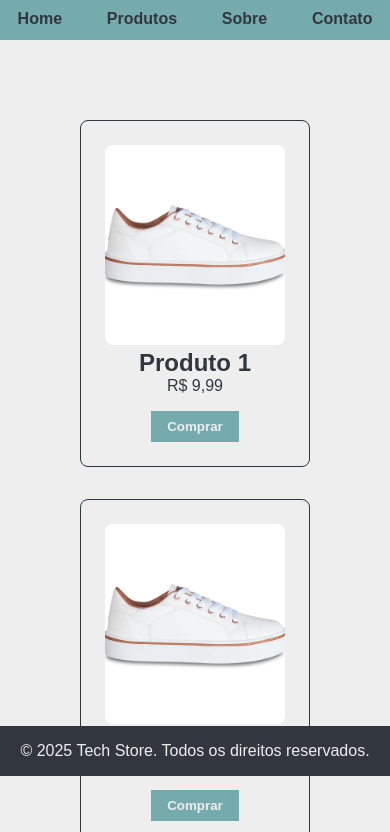
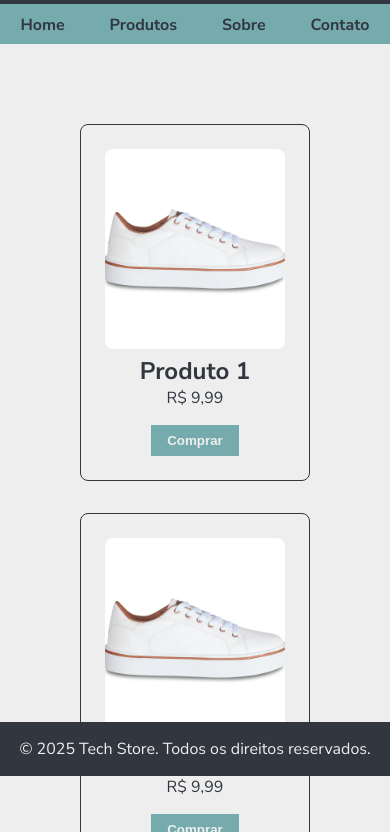
Before and after one commit to degrandelucas/TechStore-MBA-Eng_Software-USP, a plain HTML site: page index.html in a window 390 px wide. Shown: the part 68-900 px from the top of the page. Drawn offline with Linux system fonts and the light colour scheme.

Commit message:
incluindo position: fixed no footer e nova fonte Nunito Sans, importada do google fonts

```diff
--- a/style.css
+++ b/style.css
@@ -1,3 +1,5 @@
+@import url('https://fonts.googleapis.com/css2?family=Nunito+Sans:ital,opsz,wght@0,6..12,200..1000;1,6..12,200..1000&display=swap');
+
 :root {
     --cor-fundo: #EEEEEE;
     --cor-principal: #31363F;
@@ -8,12 +10,12 @@
     margin: 0;
     padding: 0;
     box-sizing: border-box;
-    font-family: Arial, Helvetica, sans-serif;
 }
 
 body {
     background-color: var(--cor-fundo);
     color: var(--cor-principal);
+    font-family: "Nunito Sans", sans-serif;
 }
 
 .container {
@@ -74,6 +76,7 @@ nav ul li a:hover {
     padding: 1.5rem;
     text-align: center;
     flex-direction: column;
+    width: calc(22%);
 }
 
 .card img{
@@ -110,5 +113,30 @@ footer{
     text-align: center;
     width: 100%;
     bottom: 0;
-    position: absolute;
+    position: fixed;
 }
+
+@media (max-width: 1024px) {
+    .card{
+        width: calc(33%);
+    }
+
+}
+
+@media (max-width: 768px) {
+    .card{
+        width: calc(50%);
+    }
+
+    .card h2{
+        font-size: 1.5rem;
+    }
+
+}
+
+@media (max-width: 400px) {
+    .card{
+        width: calc(100%);
+    }
+
+}
```
